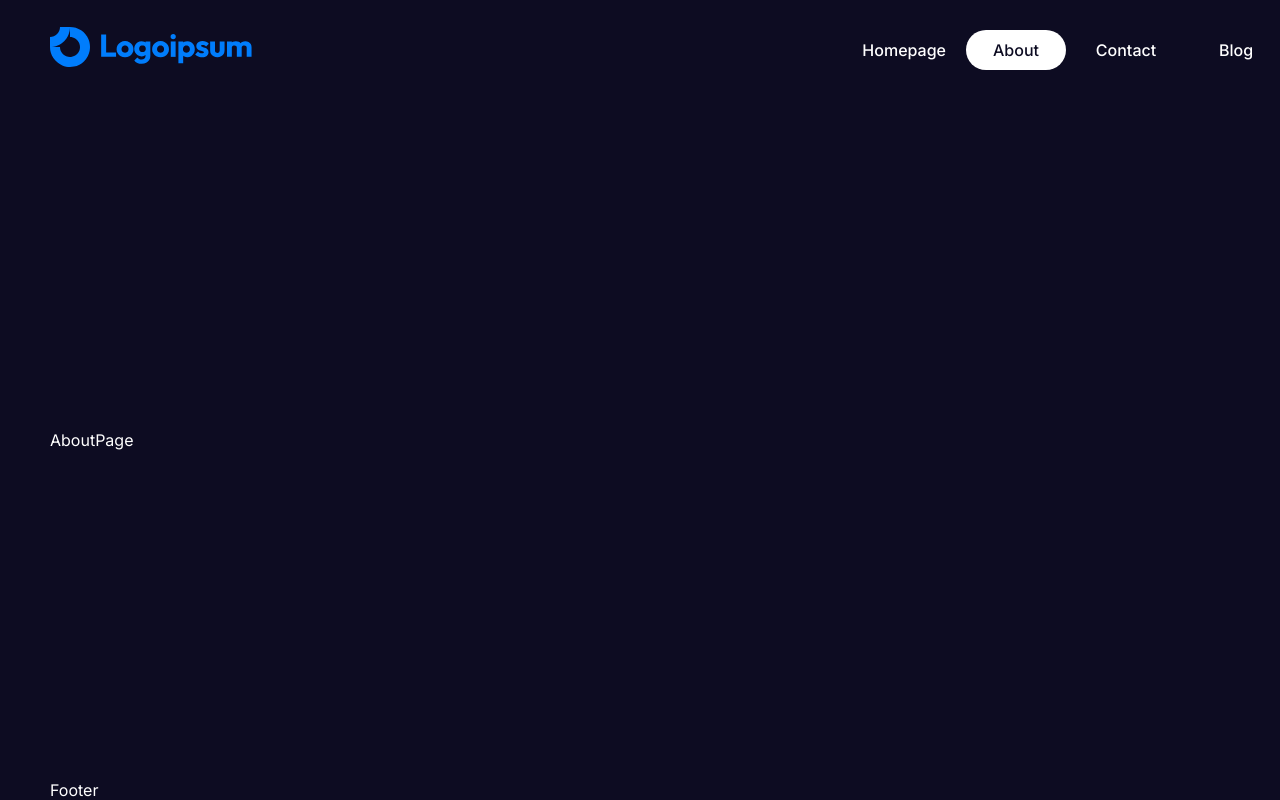
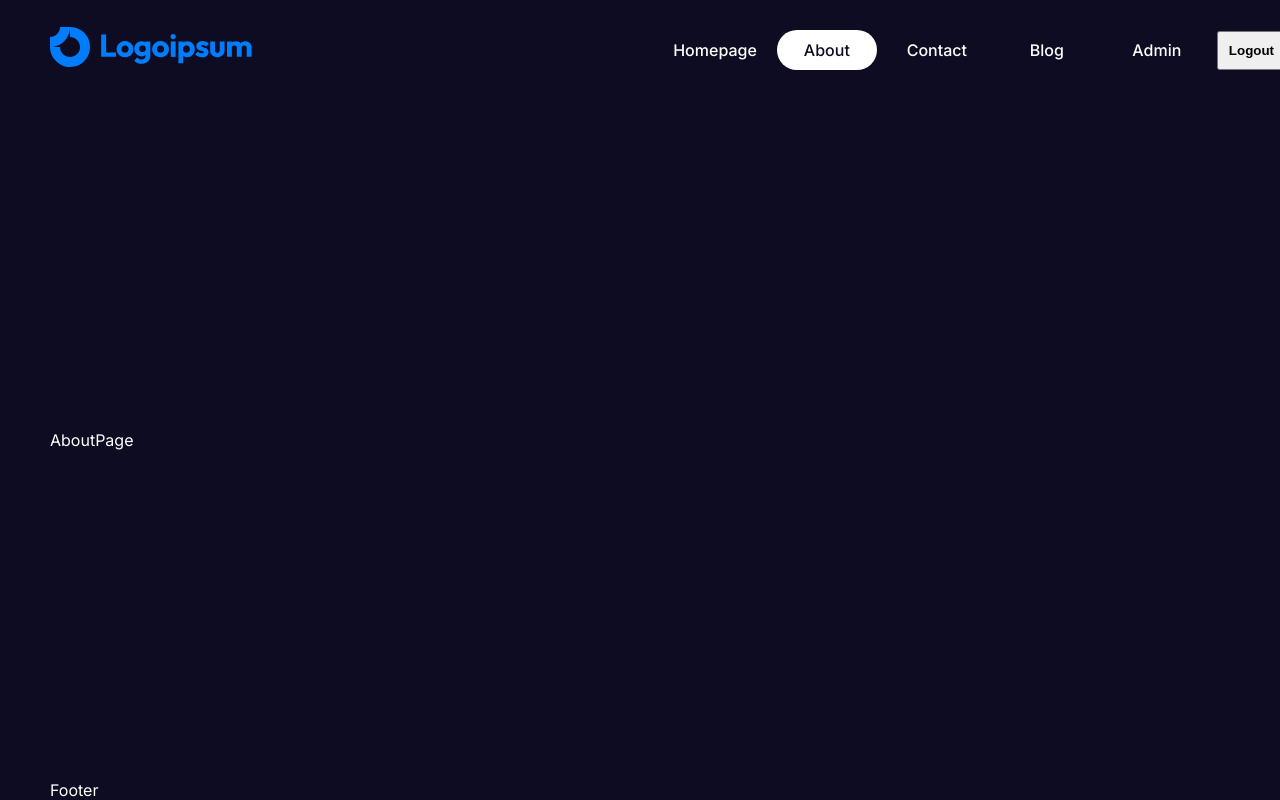
Before and after one commit to MiladJoodi/Agency_Blog_Fullstack, a Next.js app: page /about in a window 1280 px wide. Shown: the top 800 px of the page. Built offline with nearby package versions, Linux system fonts and the light colour scheme.

Commit message:
Navbar finish

```diff
--- a/src/components/navbar/links/Links.jsx
+++ b/src/components/navbar/links/Links.jsx
@@ -23,11 +23,27 @@
         }
     ]
 
+    // TEMPORARY
+    const session = true
+    const isAdmin = true
+
     return (
         <div className={styles.links}>
             {links.map((link) => (
                 <NavLink item={link} key={link.title} />
             ))}
+
+            {session ? (
+                <>
+                {isAdmin && <NavLink item={{title: "Admin", path: "/admin"}} />}
+                <button className={styles.logout}>Logout</button>
+                </>
+            ):
+            (
+                <NavLink item={{title: "Login", path: "/login"}} />
+            )
+            }
+
         </div>
     );
 }
--- a/src/components/navbar/links/links.module.css
+++ b/src/components/navbar/links/links.module.css
@@ -3,3 +3,8 @@
     align-items: center;
     gap: 10px;
 }
+.logout{
+    padding: 10px;
+    cursor: pointer;
+    font-weight: bold;
+}
```
